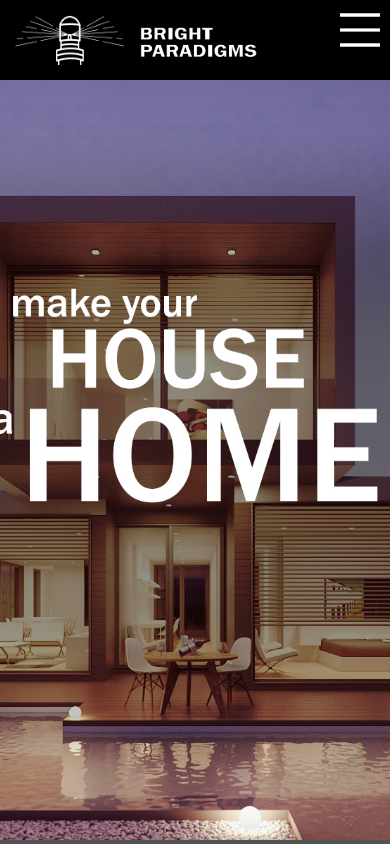
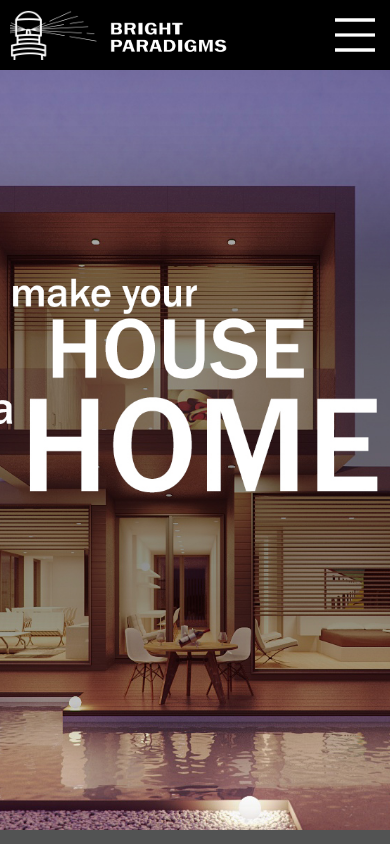
Before and after one commit to rayacooper/brightparadigms, a React (Create React App) app: page / in a window 390 px wide. Shown: the top 844 px of the page. Built offline with nearby package versions, Linux system fonts and the light colour scheme.

Commit message:
Fixed NavBar Overflow Mobile View

```diff
--- a/public/index.html
+++ b/public/index.html
@@ -2,6 +2,7 @@
 <html lang="en">
   <head>
     <meta charset="utf-8" />
+    <!-- change link ref to change tab icon -->
     <link rel="icon" href="%PUBLIC_URL%/favicon.ico" />
     <meta name="viewport" content="width=device-width, initial-scale=1" />
     <meta name="theme-color" content="#000000" />
--- a/src/App.css
+++ b/src/App.css
@@ -1,11 +1,6 @@
 .App {
   text-align: center;
-  width: 100vw;
-}
-
-.App-logo {
-  height: 40vmin;
-  pointer-events: none;
+  /* width: 100vw; */
 }
 
 @media (prefers-reduced-motion: no-preference) {
--- a/src/Components/HomePage/HomePage.css
+++ b/src/Components/HomePage/HomePage.css
@@ -6,6 +6,7 @@
 .HomePageMain img {
     height: 90vh;
     object-fit: cover;
+    width: 100%;
 }
 
 
--- a/src/Components/NavBar/NavBar.css
+++ b/src/Components/NavBar/NavBar.css
@@ -2,7 +2,7 @@
     display: flex;
     justify-content: space-between;
     width: 100vw;
-    height: 80px;
+    height: 70px;
     background-color: black;
     color: white;
 }
@@ -12,11 +12,14 @@
     align-items: center;
 }
 
+#logocropped {
+    margin-left: 10px;
+    height: 50px;
+    width: 100px;
+}
+
 #logo {
-    margin-left: 5px;
-    margin-right: 5px;
-    height: 50px;
-    width: 130px;
+    display: none;
 }
 
 #lettering {
@@ -36,7 +39,7 @@
     cursor: pointer;
     width: 40px;
     height: 40px;
-    padding: 10px;
+    padding: 15px;
 }
 
 .LinkLink{
@@ -82,6 +85,10 @@ li {
         width: 160px;
     }
 
+    #logocropped {
+        display: none;
+    }
+
     #lettering {
         display: block;
         margin-top: 20px;
--- a/src/Components/NavBar/NavBar.js
+++ b/src/Components/NavBar/NavBar.js
@@ -4,7 +4,7 @@ import './NavBar.css'
 import {Link, withRouter} from 'react-router-dom';
 
 import Hamburger from './../../Assets/hamburger-menu.png'
-import Logo from './../../Assets/Bright-Paradigms-Logo-Just-White.png'
+import LogoRight from './../../Assets/Bright-Paradigms-Logo-Just-White-Cropped-Right.png'
 import Lettering from './../../Assets/Bright-Paradigms-Lettering.png'
 import LetteringMobile from './../../Assets/Bright-Paradigms-Lettering-Mobile.png'
 import LogoCropped from './../../Assets/Bright-Paradigms-Logo-Just-White-Cropped.png'
@@ -23,6 +23,7 @@ const NavBar = () => {
             <div className="NavBarLogo">
 
                     <img id='logo' src={LogoCropped} />
+                    <img id='logocropped' src={LogoRight} />
                     <img id='lettering' src={Lettering} />
                     <img id='letteringmobile' src={LetteringMobile} />
 
```
Also changed, not shown: src/Assets/Bright-Paradigms-Logo-Just-White-Cropped-Right.png (added).
